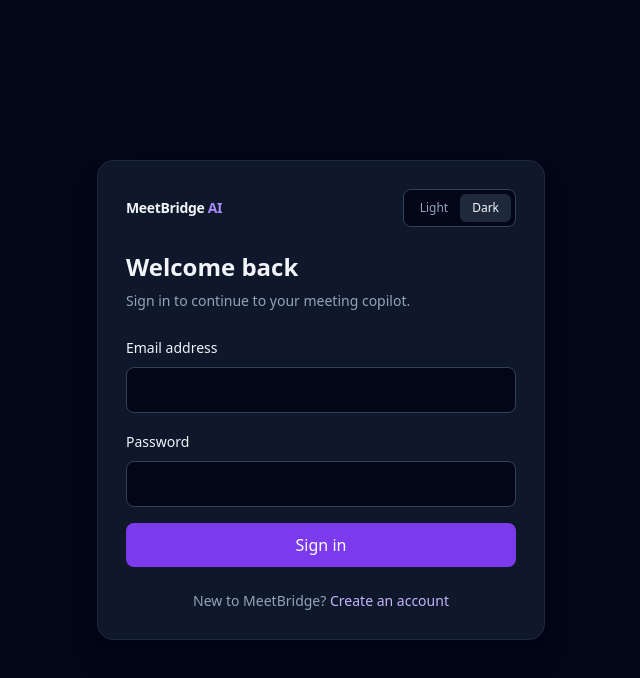
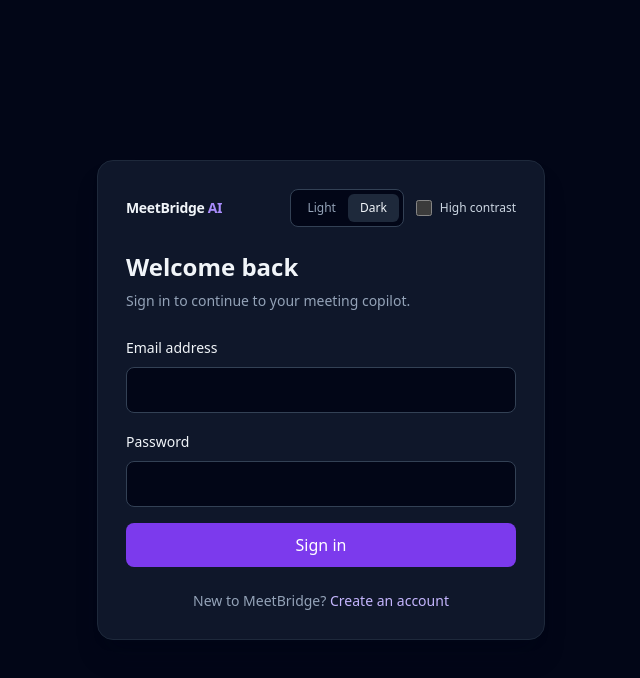
Before and after one commit to chetan1804/meet-bridge-ai, a Next.js app in the folder frontend/: page /login in a window 1280 px wide. Shown: the top 678 px of the page, without its empty margins (319-959 px from the left). Built offline with nearby package versions, Linux system fonts and the light colour scheme; no server answers.

Commit message:
add high-contrast accessibility option

```diff
--- a/frontend/src/app/globals.css
+++ b/frontend/src/app/globals.css
@@ -32,6 +32,45 @@
   --slate-950: 248 250 252;
 }
 
+:root[data-contrast="high"] {
+  --slate-50: 255 255 255;
+  --slate-100: 255 255 255;
+  --slate-200: 245 245 245;
+  --slate-300: 232 232 232;
+  --slate-400: 210 210 210;
+  --slate-500: 190 190 190;
+  --slate-800: 20 20 20;
+  --slate-900: 8 8 8;
+  --slate-950: 0 0 0;
+}
+
+:root[data-theme="light"][data-contrast="high"] {
+  --slate-50: 0 0 0;
+  --slate-100: 0 0 0;
+  --slate-200: 20 20 20;
+  --slate-300: 35 35 35;
+  --slate-400: 55 55 55;
+  --slate-500: 65 65 65;
+  --slate-900: 255 255 255;
+  --slate-950: 255 255 255;
+}
+
+:root[data-contrast="high"] .border-slate-700,
+:root[data-contrast="high"] .border-slate-800 {
+  border-color: #d9e2f0;
+  border-width: 2px;
+}
+
+:root[data-theme="light"][data-contrast="high"] .border-slate-700,
+:root[data-theme="light"][data-contrast="high"] .border-slate-800 {
+  border-color: #334155;
+}
+
+:root[data-contrast="high"] :focus-visible {
+  outline: 3px solid #facc15;
+  outline-offset: 3px;
+}
+
 body {
   @apply bg-slate-950 text-slate-100 antialiased;
 }
--- a/frontend/src/components/theme-toggle.tsx
+++ b/frontend/src/components/theme-toggle.tsx
@@ -5,10 +5,15 @@ import { useTheme, type Theme } from "@/lib/theme";
 const themes: Theme[] = ["light", "dark"];
 
 export function ThemeToggle() {
-  const { theme, setTheme } = useTheme();
+  const { theme, setTheme, highContrast, setHighContrast } = useTheme();
 
   return (
-    <div aria-label="Color theme" className="inline-flex rounded-lg border border-slate-700 bg-slate-950 p-1" role="group">
+    <div className="flex flex-wrap items-center gap-3">
+      <div
+        aria-label="Color theme"
+        className="inline-flex rounded-lg border border-slate-700 bg-slate-950 p-1"
+        role="group"
+      >
         {themes.map((option) => (
           <button
             key={option}
@@ -21,5 +26,15 @@ export function ThemeToggle() {
           </button>
         ))}
       </div>
+      <label className="inline-flex cursor-pointer items-center gap-2 text-xs text-slate-300">
+        <input
+          type="checkbox"
+          checked={highContrast}
+          onChange={(event) => setHighContrast(event.target.checked)}
+          className="size-4 accent-violet-500 focus-visible:outline focus-visible:outline-2 focus-visible:outline-offset-2 focus-visible:outline-violet-400"
+        />
+        High contrast
+      </label>
+    </div>
   );
 }
--- a/frontend/src/lib/theme.tsx
+++ b/frontend/src/lib/theme.tsx
@@ -7,13 +7,17 @@ export type Theme = "dark" | "light";
 type ThemeContextValue = {
   theme: Theme;
   setTheme: (theme: Theme) => void;
+  highContrast: boolean;
+  setHighContrast: (enabled: boolean) => void;
 };
 
 const storageKey = "meetbridge_theme";
+const contrastStorageKey = "meetbridge_high_contrast";
 const ThemeContext = createContext<ThemeContextValue | null>(null);
 
 export function ThemeProvider({ children }: { children: React.ReactNode }) {
   const [theme, setThemeState] = useState<Theme>("dark");
+  const [highContrast, setHighContrastState] = useState(false);
 
   useEffect(() => {
     const storedTheme = window.localStorage.getItem(storageKey);
@@ -21,6 +25,10 @@ export function ThemeProvider({ children }: { children: React.ReactNode }) {
       setThemeState(storedTheme);
       document.documentElement.dataset.theme = storedTheme;
     }
+
+    const storedContrast = window.localStorage.getItem(contrastStorageKey) === "true";
+    setHighContrastState(storedContrast);
+    document.documentElement.dataset.contrast = storedContrast ? "high" : "normal";
   }, []);
 
   const setTheme = (nextTheme: Theme) => {
@@ -29,8 +37,14 @@ export function ThemeProvider({ children }: { children: React.ReactNode }) {
     window.localStorage.setItem(storageKey, nextTheme);
   };
 
+  const setHighContrast = (enabled: boolean) => {
+    setHighContrastState(enabled);
+    document.documentElement.dataset.contrast = enabled ? "high" : "normal";
+    window.localStorage.setItem(contrastStorageKey, String(enabled));
+  };
+
   return (
-    <ThemeContext.Provider value={{ theme, setTheme }}>
+    <ThemeContext.Provider value={{ theme, setTheme, highContrast, setHighContrast }}>
       {children}
     </ThemeContext.Provider>
   );
```
Also changed, not shown: frontend/src/components/app-shell.tsx (+14 -4 lines), frontend/src/components/auth-form.tsx (+50 -13 lines), 1 other file (tests, documents, lock files or other folders). Lines whose indentation alone changed are shown as unchanged.
